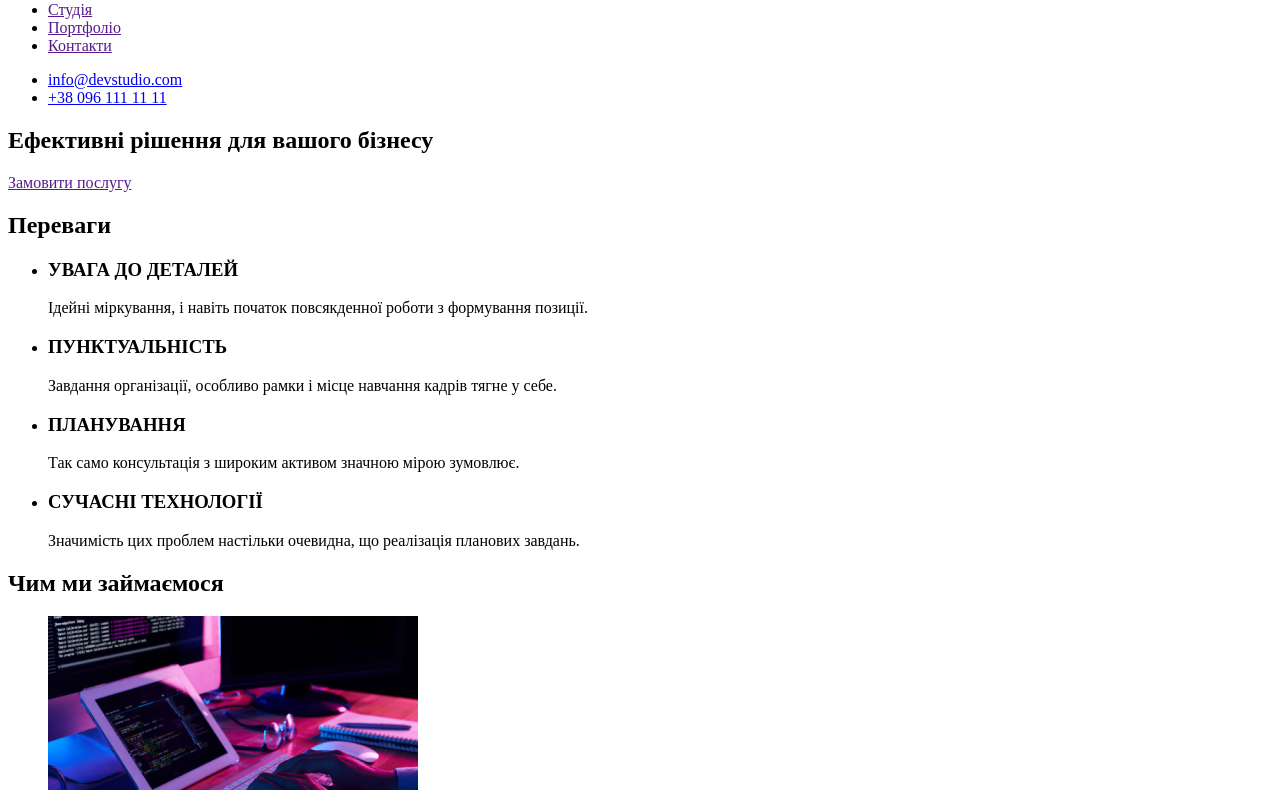
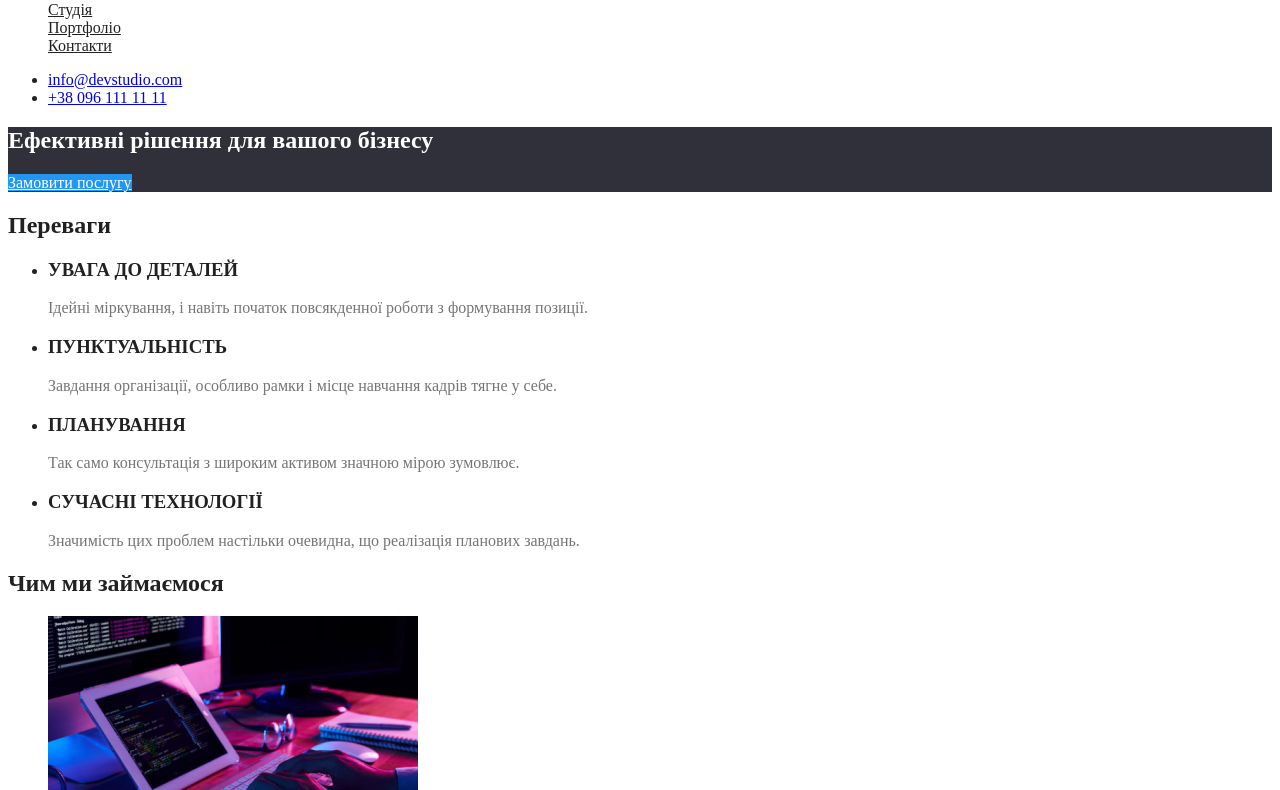
Before and after one commit to ramhocicr/html-dz-1, a plain HTML site: page index.html in a window 1280 px wide. Shown: the part 41-831 px from the top of the page. Drawn offline with Linux system fonts and the light colour scheme.

Commit message:
created portfolio.html

```diff
--- a/css/styles.css
+++ b/css/styles.css
@@ -0,0 +1,57 @@
+body {
+  background-color: #fff;
+  color: #212121;
+}
+.list {
+  list-style: none;
+}
+/* цвет основного текста #212121 */
+
+/* вторичный цвет текста #757575 */
+
+/* белый цвет #FFFFFF */
+
+/* акцент  #2196F3 */
+
+/* цвет тел и мыло в футере rgba(255, 255, 255, 0.60) */
+
+/* цвет фона 1 #FFF */
+/* цвет фона 2 #2F303A */
+/* цвет фона 3 #F5F4FA */
+
+.logo {
+  color: #000;
+}
+
+/* site-nav */
+
+.site-nav .link {
+  color: #212121;
+}
+
+.site-nav .link:hover,
+.site-nav .link:focus {
+  color: #2196f3;
+}
+
+/* hero */
+.hero {
+  background-color: #2f303a;
+}
+.third-color {
+  color: #fff;
+}
+
+.feature-list .title {
+  color: #212121;
+}
+
+.description {
+  color: #757575;
+}
+/* button */
+
+.button {
+  color: #fff;
+  background-color: #2196f3;
+}
--- a/index.html
+++ b/index.html
@@ -4,15 +4,16 @@
     <meta charset="UTF-8" />
     <meta name="viewport" content="width=device-width, initial-scale=1.0" />
     <title>Document</title>
+    <link rel="stylesheet" href="./css/styles.css" />
   </head>
   <body>
     <header>
       <nav>
-        <a href="./index.html">WebStudio</a>
-        <ul>
-          <li><a href="">Студія</a></li>
-          <li><a href="">Портфоліо</a></li>
-          <li><a href="">Контакти</a></li>
+        <a href="./index.html" class="logo">WebStudio</a>
+        <ul class="site-nav list">
+          <li><a href="" class="link">Студія</a></li>
+          <li><a href="./portfolio.html" class="link">Портфоліо</a></li>
+          <li><a href="" class="link">Контакти</a></li>
         </ul>
       </nav>
       <ul>
@@ -22,35 +23,37 @@
     </header>
 
     <div>
-      <section>
-        <h1>Ефективні рішення для вашого бізнесу</h1>
-        <a href="">Замовити послугу</a>
+      <section class="hero">
+        <h1 class="third-color">Ефективні рішення для вашого бізнесу</h1>
+        <a href="" class="button">Замовити послугу</a>
       </section>
     </div>
     <section>
       <h2>Переваги</h2>
-      <ul>
+      <ul class="features">
         <li>
-          <h3>УВАГА ДО ДЕТАЛЕЙ</h3>
-          <p>
+          <h3 class="title">УВАГА ДО ДЕТАЛЕЙ</h3>
+          <p class="description">
             Ідейні міркування, і навіть початок повсякденної роботи з формування
             позиції.
           </p>
         </li>
         <li>
-          <h3>ПУНКТУАЛЬНІСТЬ</h3>
-          <p>
+          <h3 class="title">ПУНКТУАЛЬНІСТЬ</h3>
+          <p class="description">
             Завдання організації, особливо рамки і місце навчання кадрів тягне у
             себе.
           </p>
         </li>
         <li>
-          <h3>ПЛАНУВАННЯ</h3>
-          <p>Так само консультація з широким активом значною мірою зумовлює.</p>
+          <h3 class="title">ПЛАНУВАННЯ</h3>
+          <p class="description">
+            Так само консультація з широким активом значною мірою зумовлює.
+          </p>
         </li>
         <li>
-          <h3>СУЧАСНІ ТЕХНОЛОГІЇ</h3>
-          <p>
+          <h3 class="title">СУЧАСНІ ТЕХНОЛОГІЇ</h3>
+          <p class="description">
             Значимість цих проблем настільки очевидна, що реалізація планових
             завдань.
           </p>
@@ -97,7 +100,7 @@
             width="270 px"
           />
           <h3>Ігор Дем'яненко</h3>
-          <p>Product Designer</p>
+          <p class="description">Product Designer</p>
         </li>
         <li>
           <img
@@ -106,7 +109,7 @@
             width="270 px"
           />
           <h3>Ольга Рєпіна</h3>
-          <p>Frontend Developer</p>
+          <p class="description">Frontend Developer</p>
         </li>
         <li>
           <img
@@ -115,7 +118,7 @@
             width="270 px"
           />
           <h3>Микола Тарасов</h3>
-          <p>Marketing</p>
+          <p class="description">Marketing</p>
         </li>
         <li>
           <img
@@ -124,7 +127,7 @@
             width="270 px"
           />
           <h3>Михайло Єрмаков</h3>
-          <p>UI Designer</p>
+          <p class="description">UI Designer</p>
         </li>
       </ul>
     </section>
@@ -132,7 +135,7 @@
       <a href="./index.html">WebStudio</a>
       <address>
         <ul>
-          <li>м. Київ, пр-т Лесі Українки, 26</li>
+          <li class="third-color">м. Київ, пр-т Лесі Українки, 26</li>
           <li><a href="mailto:info@devstudio.com">info@devstudio.com</a></li>
           <li><a href="tel:+380961111111">+38 096 111 11 11</a></li>
         </ul>
```
Also changed, not shown: portfolio.html (added).
